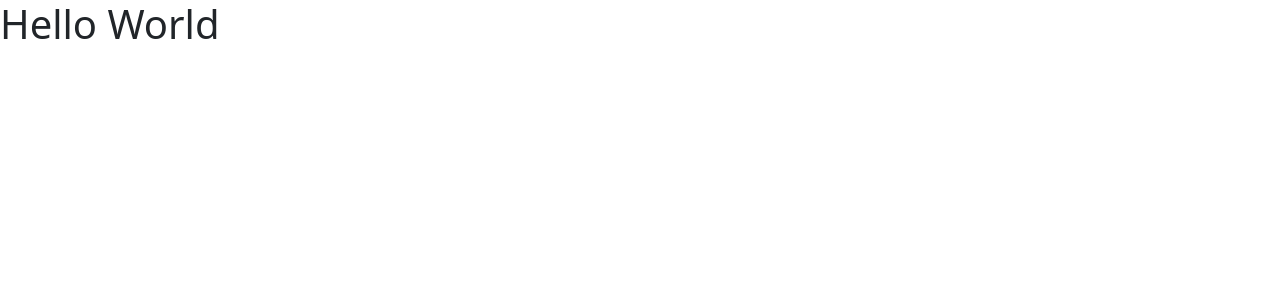
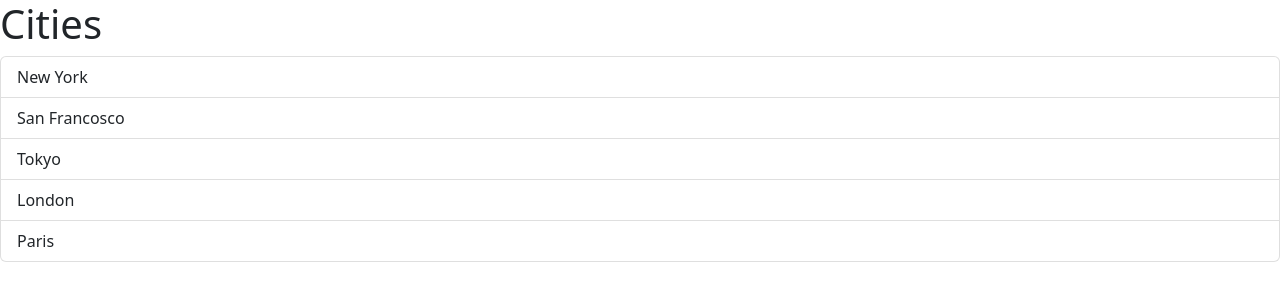
Before and after one commit to ZharlieSineFine/react-testrun, a React (Vite) app: page / in a window 1280 px wide. Shown: the top 300 px of the page. Built offline with nearby package versions, Linux system fonts and the light colour scheme.

Commit message:
implement ListGroup component and update App to display a list of cities

```diff
--- a/src/App.tsx
+++ b/src/App.tsx
@@ -1,7 +1,17 @@
-import Message from './Message';
+import ListGroup from "./components/ListGroup";
 
 function App() {
-  return <div><Message /></div>;
+  let items = ["New York", "San Francosco", "Tokyo", "London", "Paris"];
+
+  const handleSelectItem = (item: string) => {
+    console.log(item);
+  };
+
+  return (
+    <div>
+      <ListGroup items={items} heading="Cities" onSelectItem={handleSelectItem} />
+    </div>
+  );
 }
 
 export default App;
--- a/src/components/ListGroup.tsx
+++ b/src/components/ListGroup.tsx
@@ -1,5 +1,38 @@
-function ListGroup() {
-    return <h1>List Group</h1>;
+import { useState } from "react";
+
+interface Props {
+  items: string[];
+  heading: string;
+  onSelectItem: (item: string) => void;
+}
+
+function ListGroup({ items, heading, onSelectItem }: Props) {
+  const [selectedIndex, setSelectedIndex] = useState(-1);
+
+  return (
+    <>
+      <h1>{heading}</h1>
+      {items.length === 0 && <p>No item found</p>}
+      <ul className="list-group">
+        {items.map((item, index) => (
+          <li
+            className={
+              selectedIndex === index
+                ? "list-group-item active"
+                : "list-group-item"
+            }
+            key={item}
+            onClick={() => {
+              setSelectedIndex(index);
+              onSelectItem(item);
+            }}
+          >
+            {item}
+          </li>
+        ))}
+      </ul>
+    </>
+  );
 }
 
 export default ListGroup;
```
